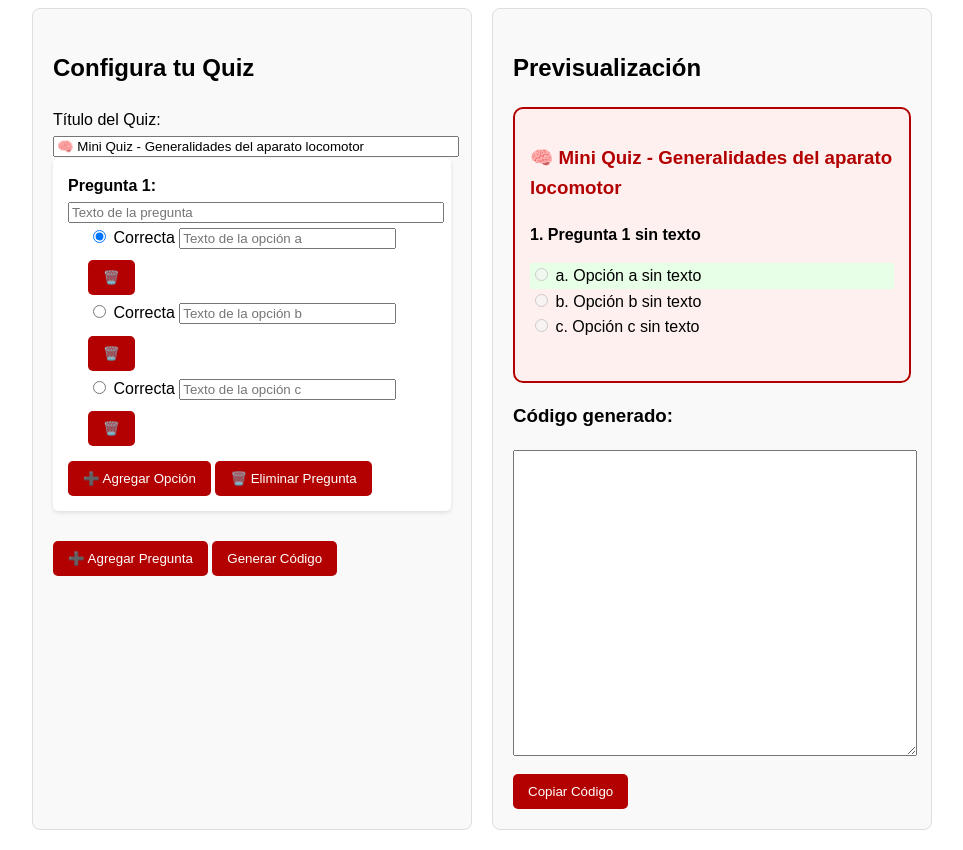
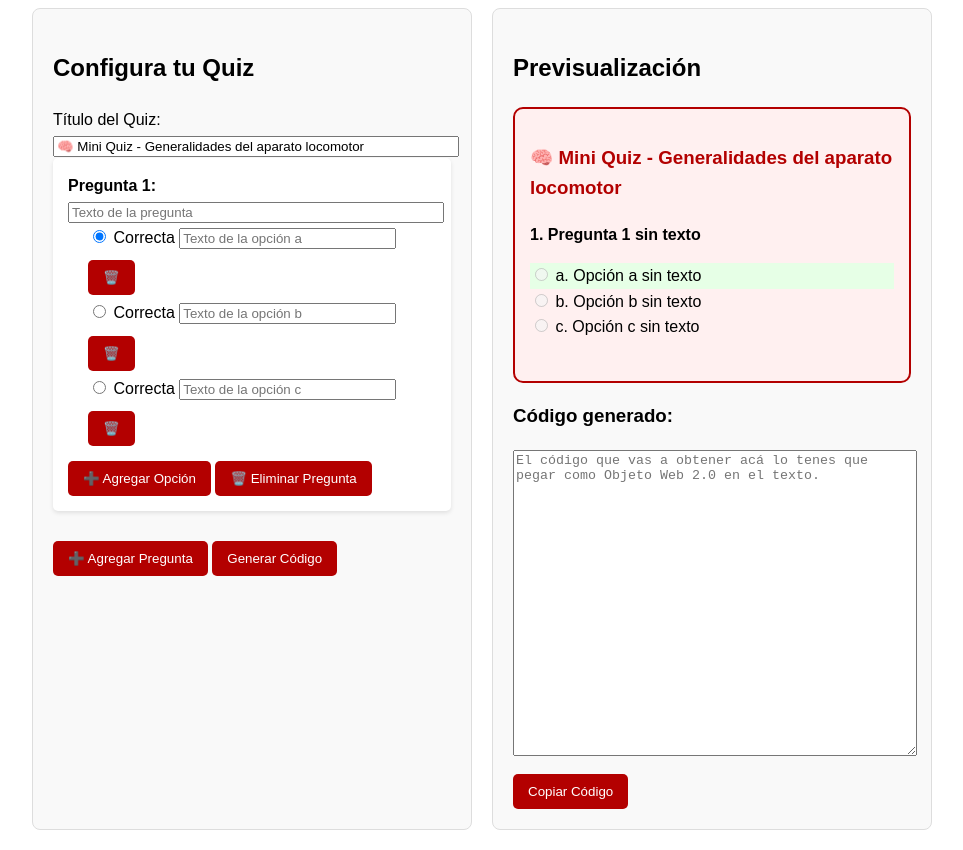
Before and after one commit to LicAnita/IURPquiz, a plain HTML site: page index.html in a window 1280 px wide. Shown: the part 106-956 px from the top of the page, without its empty margins (158-1121 px from the left). Drawn offline with Linux system fonts and the light colour scheme.

Commit message:
Update index.html

```diff
--- a/index.html
+++ b/index.html
@@ -105,7 +105,7 @@
             </div>
 
             <h3>Código generado:</h3>
-            <textarea id="quiz-output" class="quiz-output" readonly></textarea>
+            <textarea id="quiz-output" class="quiz-output" placeholder="El código que vas a obtener acá lo tenes que pegar como Objeto Web 2.0 en el texto." readonly></textarea>
             <button id="copiar-codigo">Copiar Código</button>
         </div>
     </div>
```
